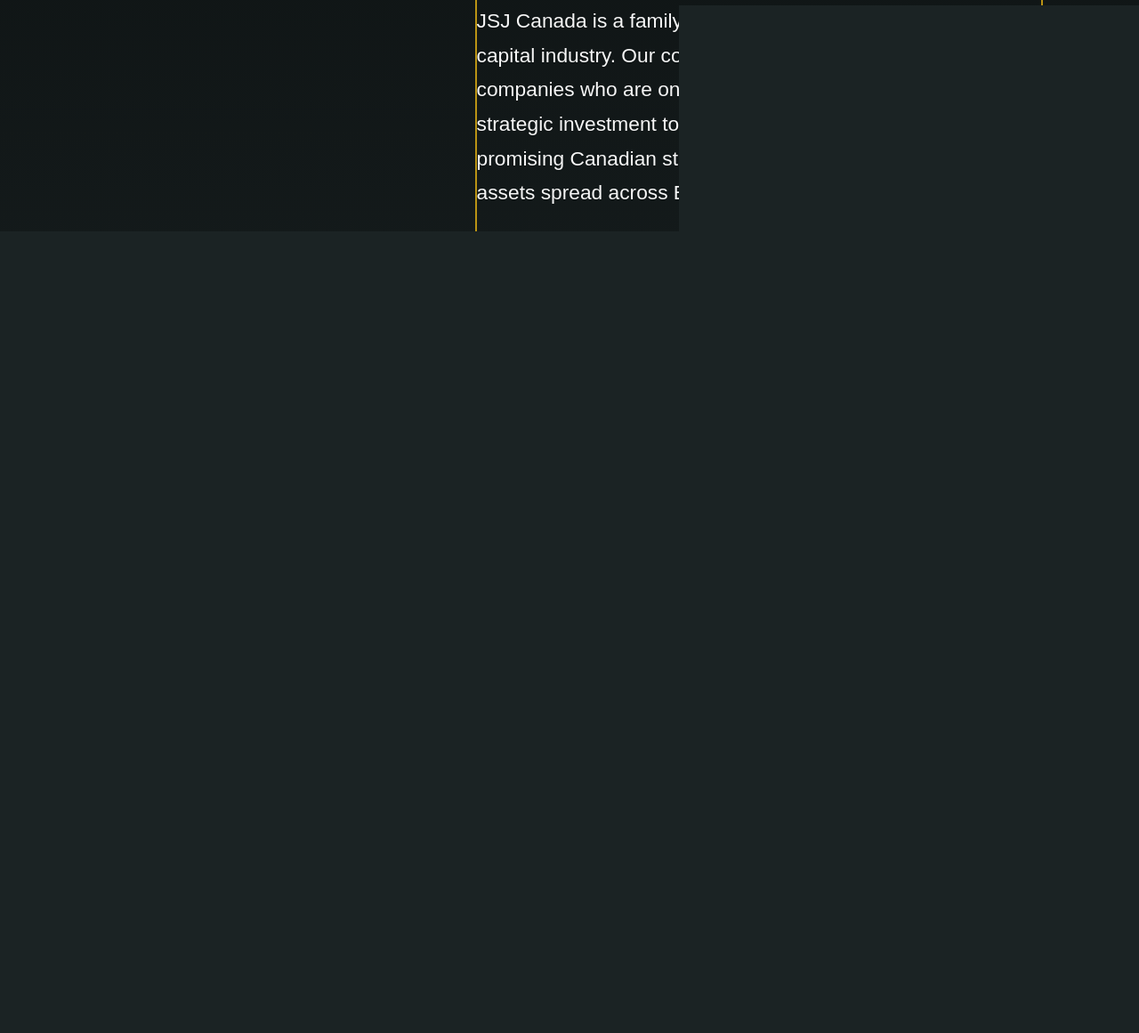
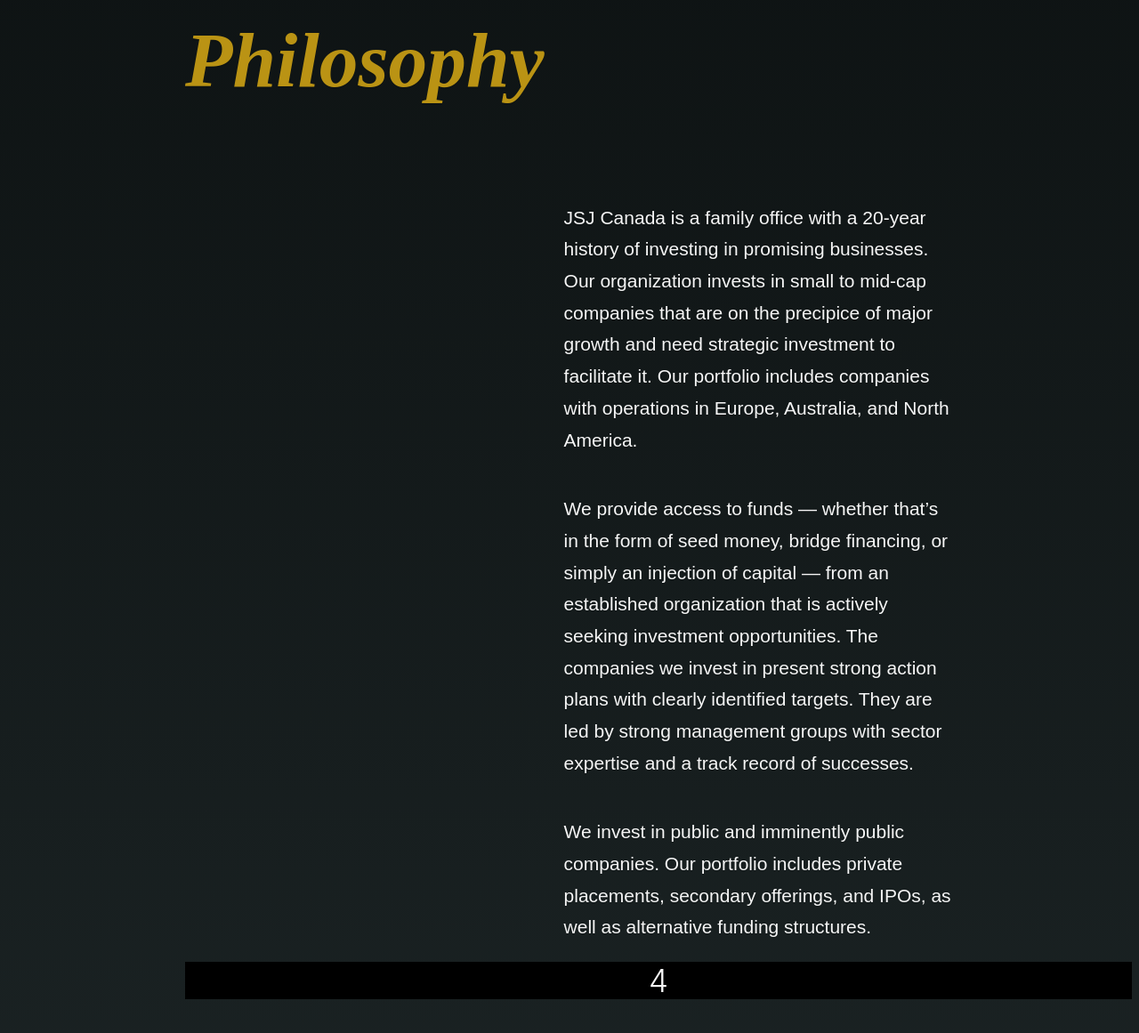
Before and after one commit to andreamayhirji/JSJ-website-Canada, a website: page index.html in a window 1280 px wide. Shown: the part 1011-2172 px from the top of the page at 89% size. Before the commit the page ends 1949 px from the top, so only its background shows below. Drawn offline with Linux system fonts and the light colour scheme; a web font is replaced by a local one.

Commit message:
adds infograph background section

```diff
--- a/assets/style.css
+++ b/assets/style.css
@@ -54,8 +54,8 @@
   display: grid;
   justify-content: center;
   align-items: center;
-  border-radius: 3px;
+  /* border-radius: 3px; */
   font-size: 35px;
-  border: 2px solid var(--primary);
+  /* border: 2px solid var(--primary); */
 
 }
--- a/index.html
+++ b/index.html
@@ -20,17 +20,15 @@
       <h2>Our Investment Philosophy</h2>
     </div>
     <div class="itm itm3">
-      <p>JSJ Canada is a family office on the forefront of the venture capital industry. Our company
-        invests in small- to mid-cap companies who are on the precipice of major growth and need
-        strategic investment to achieve it. We have been investing in promising Canadian startups for
-        the last 20 years, alongside assets spread across Europe, Australia, and North America. </p>
-      <p>We provide fast access to funds — whether that’s in the form of seed money, bridge financing,
-        or simply an injection of capital — from an established organization that is actively seeking
-        innovative partners. The companies we invest in present strong action plans with clearly
-        identified targets. They are led by strong management groups with sector expertise and a track
-        record of successes.</p>
-      <p>We invest in public and imminently pre-public companies. Our portfolio includes private
-        placements, secondary offerings, and IPOs, as well as alternative funding structures.</p>
+      <p>JSJ Canada is a family office with a 20-year history of investing in promising businesses. Our organization
+        invests in small to mid-cap companies that are on the precipice of major growth and need strategic investment to
+        facilitate it. Our portfolio includes companies with operations in Europe, Australia, and North America. </p>
+      <p>We provide access to funds — whether that’s in the form of seed money, bridge financing, or simply an injection
+        of capital — from an established organization that is actively seeking investment opportunities. The companies
+        we invest in present strong action plans with clearly identified targets. They are led by strong management
+        groups with sector expertise and a track record of successes. </p>
+      <p>We invest in public and imminently public companies. Our portfolio includes private placements, secondary
+        offerings, and IPOs, as well as alternative funding structures.</p>
     </div>
     <div class="itm itm4">4</div>
     <!-- <div class="itm itm5">5</div>
@@ -54,7 +52,7 @@
       display: grid;
       grid-template-columns: repeat(10, 1fr);
       /* grid-template-rows: repeat(10, 1fr); */
-      margin: 200px 100px;
+      margin: 200px 0px 200px 200px;
     }
 
     .itm1 {
@@ -63,7 +61,7 @@
     }
 
     .itm2 {
-      margin-top: 200px;
+      margin-top: 300px;
       grid-column: 1 / 7;
       grid-row: 3 / span 1;
     }
@@ -71,10 +69,18 @@
     .itm3 {
       grid-column: 5 / -1;
       grid-row: 4 / span 1;
+      margin-right: 200px;
+    }
+
+    /* itm4 is a black box background */
+    .itm4 {
+      grid-column: 1 / -1;
+      grid-row: 5 / span 3;
+      background: rgb(0, 0, 0);
     }
 
     .logo {
-      width: 50%;
+      width: 80%;
     }
 
     h2 {
@@ -83,7 +89,7 @@
       font-weight: 700;
       font-style: italic;
       font-size: 2.5em;
-      line-height: 1.4;
+      line-height: 1.5;
     }
 
     p {
@@ -91,7 +97,7 @@
       font-family: commuters-sans, sans-serif;
       font-weight: 300;
       font-style: normal;
-      font-size: .65em;
+      font-size: .6em;
       line-height: 1.7;
     }
   </style>
```
